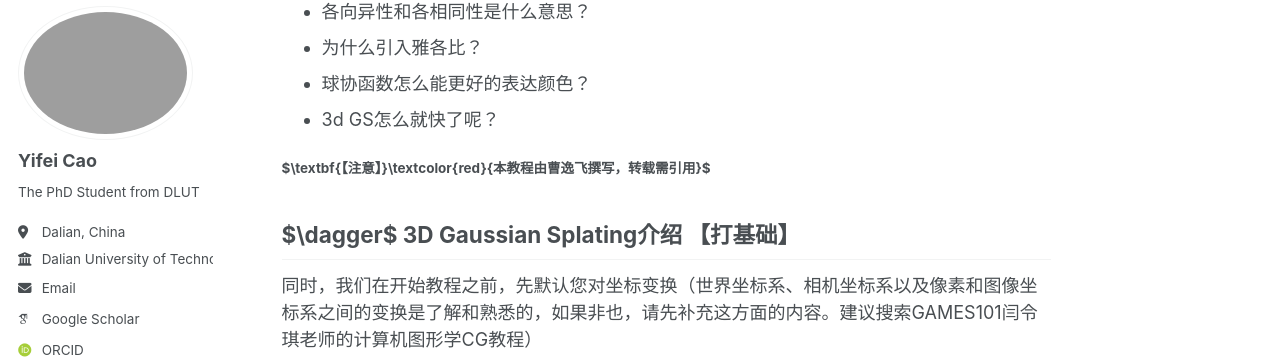
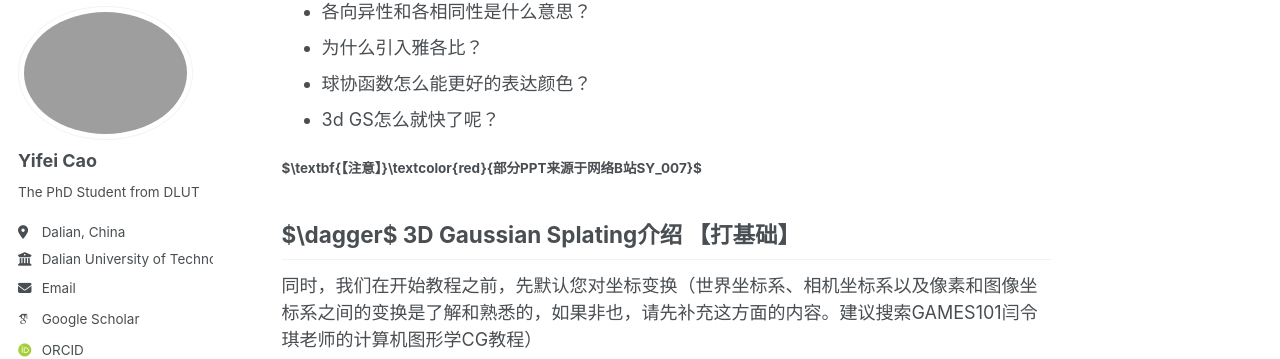
Before and after one commit to cyfedu-dlut/PersonalWeb, a Jekyll site: the page built from _posts/2025-05-31-3DGS.md, in a window 1280 px wide and 900 px high, scrolled down 338 px. Shown: the part 100-459 px from the top of the window. Built offline with Jekyll 4.4.1, drawn with Linux system fonts in a browser that asks for light colours; some web fonts are replaced.

Commit message:
Update 2025-05-31-3DGS.md

```diff
--- a/_posts/2025-05-31-3DGS.md
+++ b/_posts/2025-05-31-3DGS.md
@@ -21,7 +21,7 @@ tags:
 - 球协函数怎么能更好的表达颜色？
 - 3d GS怎么就快了呢？
 
-##### $\textbf{【注意】}\textcolor{red}{本教程由曹逸飞撰写，转载需引用}$
+##### $\textbf{【注意】}\textcolor{red}{部分PPT来源于网络B站SY_007}$
 ## $\dagger$ 3D Gaussian Splating介绍 【打基础】
 同时，我们在开始教程之前，先默认您对坐标变换（世界坐标系、相机坐标系以及像素和图像坐标系之间的变换是了解和熟悉的，如果非也，请先补充这方面的内容。建议搜索GAMES101闫令琪老师的计算机图形学CG教程）
 
```
